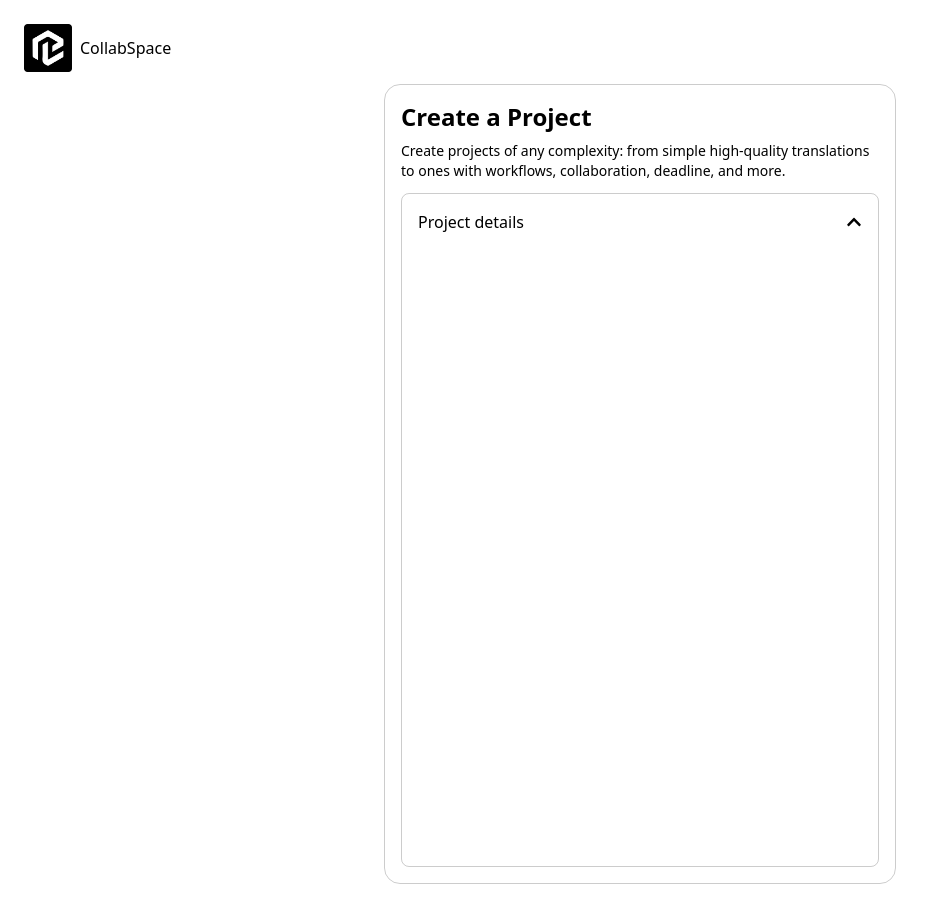
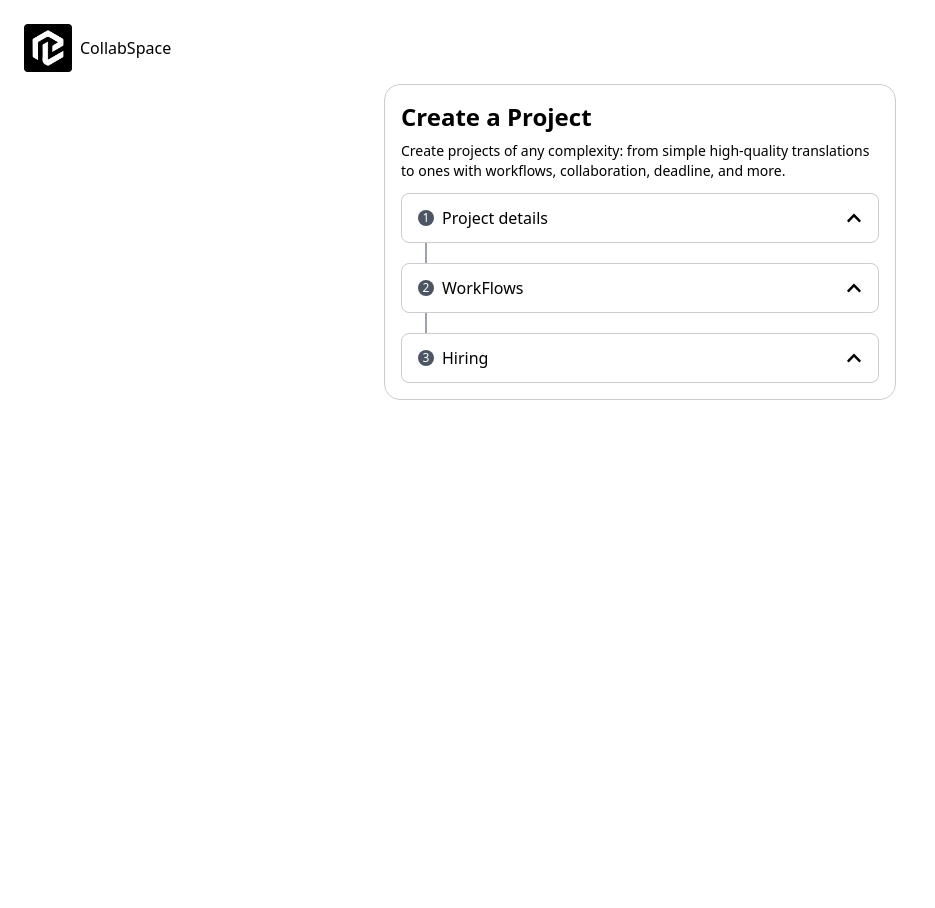
Before and after one commit to YashSherla/CoLab, a React (Vite) app in the folder client/: page /create-project in a window 1280 px wide. Shown: the whole page, without its empty margins (0-935 px from the left). After the commit the page ends 800 px from the top, so only its background shows below. Built offline with nearby package versions, Linux system fonts and the light colour scheme.

Commit message:
Working on MultiSelector

```diff
--- a/client/package.json
+++ b/client/package.json
@@ -20,6 +20,7 @@
     "react-dom": "^18.3.1",
     "react-icons": "^5.3.0",
     "react-router-dom": "^6.27.0",
+    "react-select": "^5.8.2",
     "react-toggle-dark-mode": "^1.1.1",
     "recoil": "^0.7.7",
     "rsuite": "^5.73.0",
--- a/client/src/components/CreateProject.tsx
+++ b/client/src/components/CreateProject.tsx
@@ -1,5 +1,6 @@
 import { DarkMode } from "./Darkmode";
 import logo from "../assets/logo.png";
+import check from "../assets/check.png";
 import { FaCalendar, FaChevronDown, FaChevronUp, FaTrash } from "react-icons/fa";
 import video from '../assets/video.png';
 import { useEffect, useRef, useState } from "react";
@@ -8,6 +9,16 @@ import { app } from "../firebase";
 
 export const CreateProject = () => {
   const [showProject, setShowProjectDetails] = useState(false);
+  const [projectDetails , setProjectDetails] = useState({});
+
+  const [showworkFlows , setShowworkFlows] = useState(false);
+  const [workFlows , setWorkFlows] = useState({});
+
+  const [showHiring , setShowHiring] = useState(false);
+  const [hiring , setHiring] = useState({});
+
+  const [stepsCompeleted , setStepsCompeleted] = useState(false);
+
   const fileRef = useRef<HTMLInputElement | null>(null);
   const [uploadPerc, setUploadPerc] = useState(0);
   const [file, setFile] = useState(undefined);
@@ -33,7 +44,9 @@ export const CreateProject = () => {
       });
     });
   };
+  const handleProjectDetails = (e:any) =>{
 
+  }
   return (
     <div className='min-h-screen w-full bg-white dark:bg-black p-6'>
       <div className="flex justify-between">
@@ -43,15 +56,25 @@ export const CreateProject = () => {
         </div>
         <div className="mt-3"><DarkMode /></div>
       </div>
-      <div className="border border-black/[0.2] dark:border-white/[0.2] flex flex-col items-start max-w-lg mx-auto p-4 relative mt-3 rounded-2xl h-auto md:h-[50rem]">
+      <div className="border border-black/[0.2] dark:border-white/[0.2] flex flex-col items-start max-w-lg mx-auto p-4 relative mt-3 rounded-2xl h-auto md:h-auto">
         <div className="space-y-2">
           <h1 className="text-black text-2xl font-semibold dark:text-white">Create a Project</h1>
           <p className="text-black text-sm dark:text-white">Create projects of any complexity: from simple high-quality translations to ones with workflows, collaboration, deadline, and more.</p>
         </div>
-        <div className={`border border-black/[0.2] dark:border-white/[0.2] transition-transform transform flex flex-col items-start w-full p-4 h-full mt-3 rounded-lg overflow-auto ${showProject ? 'h-auto' : 'h-14'}`} >
+        {/* Projects Details */}
+        <div className={`border border-black/[0.2] dark:border-white/[0.2] transition-transform transform flex flex-col items-start w-full px-4 py-3 h-full mt-3 rounded-lg overflow-auto ${showProject ? 'h-auto' : 'h-14'}`} >
           <div className="flex justify-between w-full">
-            <h1 className="dark:text-white">Project details</h1>
-            <button onClick={() => setShowProjectDetails(!showProject)}>
+            <div className="flex gap-2 items-center">
+              {stepsCompeleted ? <img src={check} alt="" className="w-4 h-4" /> :
+              <p className="w-4 h-4 rounded-lg bg-gray-600 text-white text-center justify-center text-xs">1</p>
+            }
+              <h1 className="dark:text-white">Project details</h1>
+            </div>
+            <button onClick={() => {
+              setShowHiring(false)
+              setShowworkFlows(false);
+              setShowProjectDetails(!showProject);
+              }}>
               {showProject ? <FaChevronDown className="self-center dark:text-white" /> : <FaChevronUp className="self-center dark:text-white" />}
             </button>
           </div>
@@ -104,7 +127,7 @@ export const CreateProject = () => {
                 <div className="grid grid-cols-12 gap-4 items-center px-4">
                   <div className="col-span-1 flex items-center justify-center gap-1">
                     <img src={video} alt="File Type" className="w-20" />
-                    <p className="text-black text-lg dark:text-white">doc</p>
+                    <p className="text-black text-lg dark:text-white ">doc</p>
                   </div>
                   <div className="col-span-7 text-center">
                     <p className="text-black text-lg text-ellipsis overflow-hidden dark:text-white px-2 whitespace-nowrap">Yash Sherla</p>
@@ -120,6 +143,55 @@ export const CreateProject = () => {
             </div>
           )}
         </div>
+        <div className="w-0.5 bg-gray-400 mx-6" style={{ height: '20px' }}></div>
+        {/* Workflows */}
+        <div className={`border border-black/[0.2] dark:border-white/[0.2] transition-transform transform flex flex-col items-start w-full px-4 py-3 h-full  rounded-lg overflow-auto ${showworkFlows ? 'h-auto' : 'h-14'}`}>
+          <div className="flex justify-between w-full">
+            <div className="flex gap-2 items-center">
+              {stepsCompeleted ? <img src={check} alt="" className="w-4 h-4" /> :
+              <p className="w-4 h-4 rounded-lg bg-gray-600 text-white text-center justify-center text-xs">2</p>
+            }
+              <h1 className="dark:text-white">WorkFlows</h1>
+            </div>
+            <button onClick={() => {
+              setShowProjectDetails(false);
+              setShowHiring(false)
+              setShowworkFlows(!showworkFlows);
+            }}>
+              {showworkFlows ? <FaChevronDown className="self-center dark:text-white" /> : <FaChevronUp className="self-center dark:text-white" />}
+            </button>
+          </div>
+          {showworkFlows && (
+            <div className="flex flex-col w-full space-y-5">
+              <hr className="border-t border-black/[0.2] dark:border-white/[0.2] my-2 w-full" />
+              <input className=" h-9 w-full rounded-md border border-gray-400 bg-transparent px-3 py-1 text-sm shadow-sm transition-colors focus:outline-none focus:border-black dark:focus:border-white dark:text-white" id="email" placeholder="name@example.com" type="text" />
+            </div>
+          )}
+        </div>
+        <div className="w-0.5 bg-gray-400 mx-6" style={{ height: '20px' }}></div>
+        {/* Hiring */}
+        <div className={`border border-black/[0.2] dark:border-white/[0.2] transition-transform transform flex flex-col items-start w-full px-4 py-3 h-full  rounded-lg overflow-auto ${showHiring ? 'h-auto' : 'h-14'}`}>
+          <div className="flex justify-between w-full">
+            <div className="flex gap-2 items-center">
+              {stepsCompeleted ? <img src={check} alt="" className="w-4 h-4" /> :
+              <p className="w-4 h-4 rounded-lg bg-gray-600 text-white text-center justify-center text-xs">3</p>
+            }
+              <h1 className="dark:text-white">Hiring</h1>
+            </div>
+            <button onClick={() => {
+              setShowProjectDetails(false);
+              setShowworkFlows(false);
+              setShowHiring(!showHiring)
+            }}>
+              {showHiring ? <FaChevronDown className="self-center dark:text-white" /> : <FaChevronUp className="self-center dark:text-white" />}
+            </button>
+          </div>
+          {showHiring && (
+            <div className="flex flex-col w-full space-y-5">
+              <hr className="border-t border-black/[0.2] dark:border-white/[0.2] my-2 w-full" />
+            </div>
+          )}
+        </div>
       </div>
     </div>
   );
--- /dev/null
+++ b/client/src/components/MultiSelection.tsx
@@ -0,0 +1,80 @@
+import React, { useState } from 'react';
+
+interface Option {
+  value: string;
+  label: string;
+}
+
+const MultiSelectWithChips: React.FC = () => {
+  const options: Option[] = [
+    { value: 'option1', label: 'Option 1' },
+    { value: 'option2', label: 'Option 2' },
+    { value: 'option3', label: 'Option 3' },
+  ];
+
+  const [selectedOptions, setSelectedOptions] = useState<string[]>([]);
+  const [inputValue, setInputValue] = useState('');
+
+  const toggleOption = (value: string) => {
+    if (selectedOptions.includes(value)) {
+      setSelectedOptions(prev => prev.filter(option => option !== value));
+    } else {
+      setSelectedOptions(prev => [...prev, value]);
+    }
+    setInputValue('');
+  };
+
+  const removeOption = (value: string) => {
+    setSelectedOptions(prev => prev.filter(option => option !== value));
+  };
+
+  return (
+    <div className="flex flex-wrap items-center border border-gray-300 rounded-md shadow-sm p-2">
+      {selectedOptions.map(option => (
+        <span
+          key={option}
+          className="inline-flex items-center px-2 py-1 mr-2 text-sm font-medium text-white bg-blue-500 rounded-full"
+        >
+          {option}
+          <button
+            className="ml-1 text-white"
+            onClick={() => removeOption(option)}
+          >
+            &times;
+          </button>
+        </span>
+      ))}
+      <input
+        type="text"
+        value={inputValue}
+        onChange={(e) => setInputValue(e.target.value)}
+        onKeyDown={(e) => {
+          if (e.key === 'Enter' && inputValue) {
+            const option = options.find(opt => opt.label.toLowerCase() === inputValue.toLowerCase());
+            if (option) {
+              toggleOption(option.value);
+            }
+            e.preventDefault();
+          }
+        }}
+        placeholder="Type and press Enter"
+        className="flex-1 border-none focus:outline-none"
+      />
+      <div className="absolute w-full z-10 mt-1 bg-white border border-gray-300 rounded-md shadow-lg">
+        {options
+          .filter(opt => !selectedOptions.includes(opt.value))
+          .map(option => (
+            <div
+              key={option.value}
+              className="cursor-pointer hover:bg-gray-200 p-2"
+              onClick={() => toggleOption(option.value)}
+            >
+              {option.label}
+            </div>
+          ))}
+      </div>
+    </div>
+  );
+};
+
+export default MultiSelectWithChips;
```
Also changed, not shown: client/src/assets/check.png (added), 1 other file (tests, documents, lock files or other folders).
